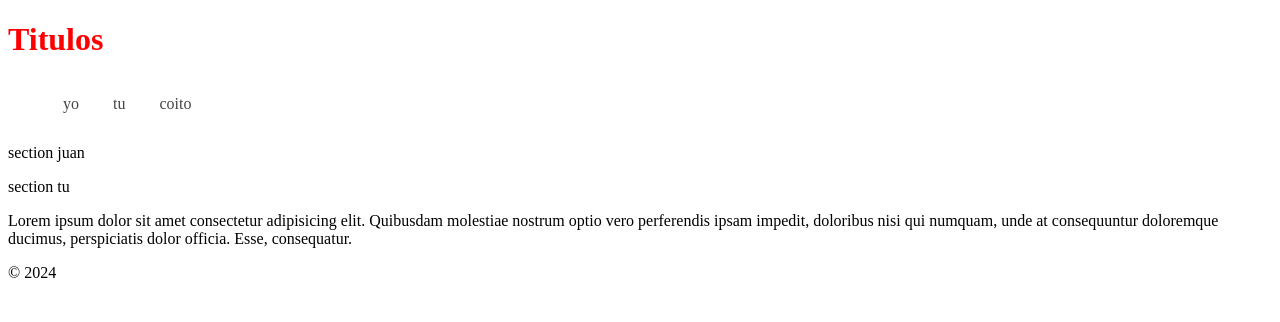
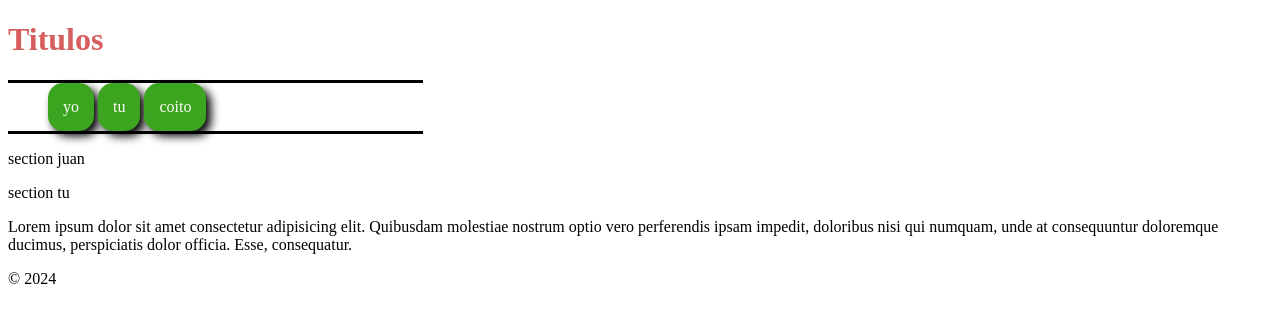
Before and after one commit to aleaster/prueba, a website: page Tema7_SASS/index.html in a window 1280 px wide. Drawn offline with Linux system fonts and the light colour scheme.

Commit message:
nesting, placeholder, import

```diff
--- a/Tema7_SASS/scss/styles.scss
+++ b/Tema7_SASS/scss/styles.scss
@@ -1,18 +1,33 @@
+$color-red: rgba(206, 56, 56, 0.807);
+$ancho:750px;
+
+%menuBottom{
+    background-color: #3ba520;
+    border-radius: 15px;
+    box-shadow: 5px 5px 10px black;
+
+}
+
 ul{
- list-style: none;
+    border-top: solid;
+    border-bottom: solid;
+    width: calc($ancho/2);
+    list-style: none;
     li{
+       @extend %menuBottom;
         padding: 15px;
         display: inline-block;
+        &:hover{
+            background-color: $color-red;
+        }
         a{
             text-decoration: none;
             font-size: 16px;
-            color: #444;
+            color: #fffbfb;
         }
     }
 }
 
-$color-red: red;
-
 h1{
     color:$color-red;
 }
```
Also changed, not shown: Tema7_SASS/css/styles.css, 1 other file.
